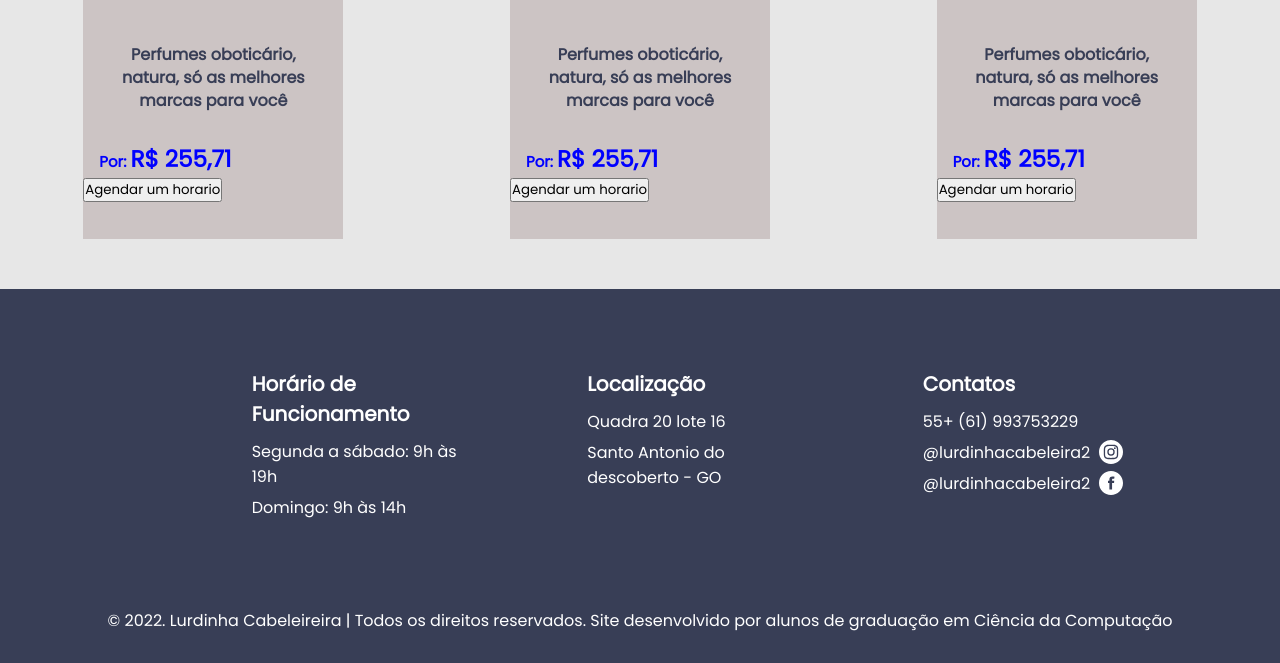
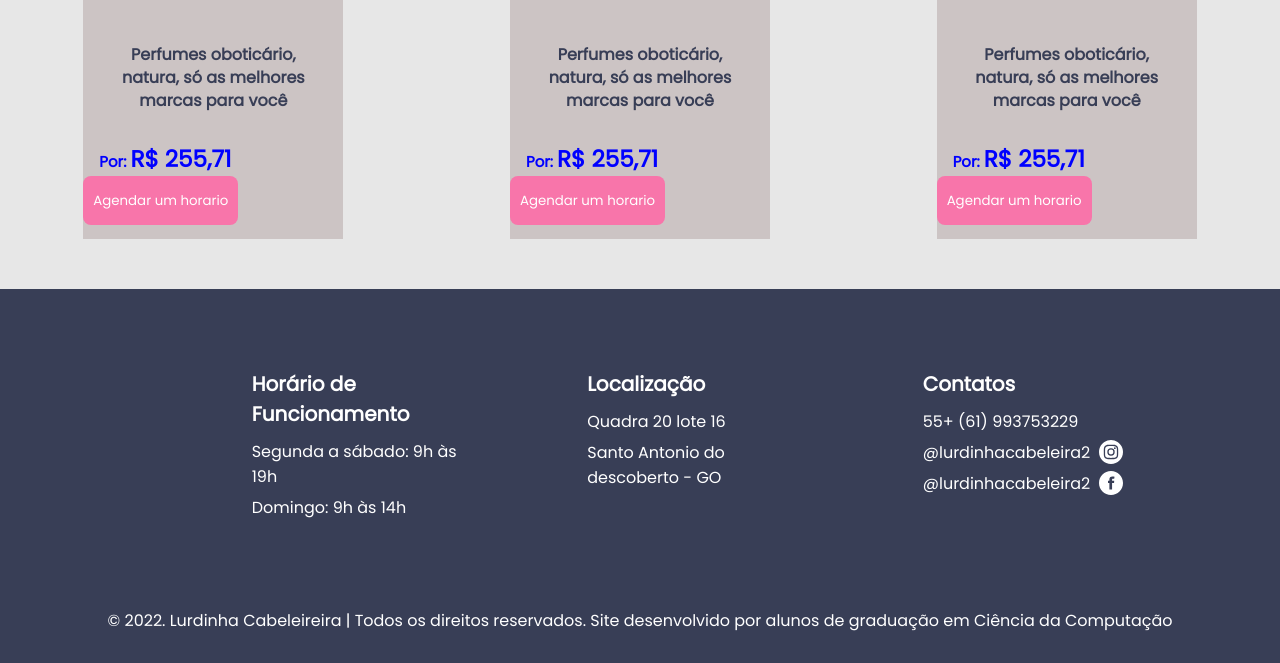
Before and after one commit to DanielVilarinho/ProjetoPCC, a PHP site: page /produtos.html in a window 1280 px wide. Shown: the part 571-1234 px from the top of the page. Run offline with PHP 8.4, Linux system fonts and the light colour scheme.

Commit message:
Finalmente centralizei o botão, tnc

```diff
--- a/style.css
+++ b/style.css
@@ -322,7 +322,6 @@ footer{
   display: flex;
   justify-content: space-around;
   margin-top: 40px;
-
 }
 
 .prodbox{
@@ -369,12 +368,11 @@ footer{
 }
 
 .topico{
-  margin: 5vw;
+  margin: 8vw;
   text-align: left;
   justify-content: center;
   font-size: 24px;
 }
-
 
 .botao{
   display: inline-block;
@@ -386,9 +384,7 @@ footer{
   color: #FFFFFF;
   border: none;
   border-radius: 8px;
-  margin-top: 50%;
-  margin-right: 29px;
-  align-items: center;
+  margin: 10vw;
 }
 
 @media screen and (max-width: 999px) {
@@ -429,3 +425,15 @@ footer{
     position: absolute;
   }
 }
+
+.prodbtn{
+  cursor: pointer;
+  width: 155px;
+  height: 49px;
+  background-color: #F875AA;
+  color: #FFFFFF;
+  border: none;
+  border-radius: 8px;
+  align-items: center;
+  text-align: center;
+}
```
